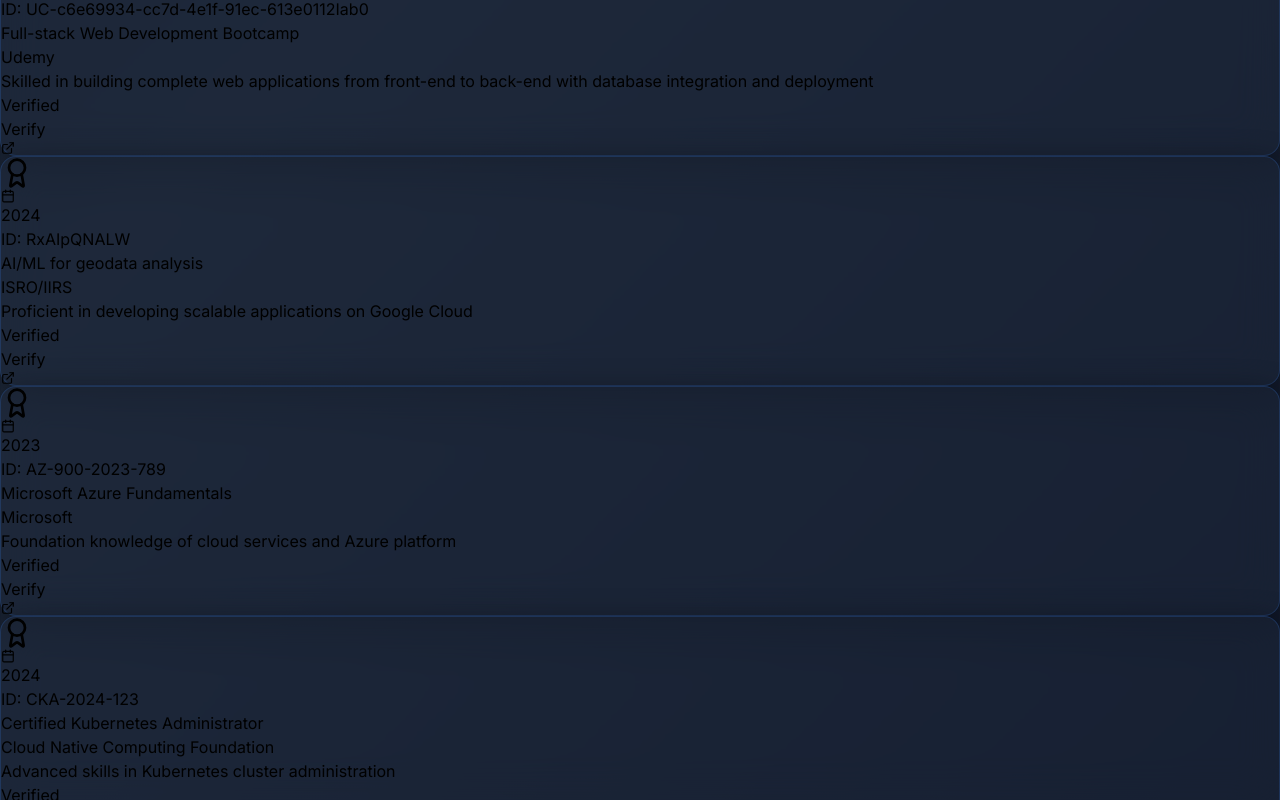
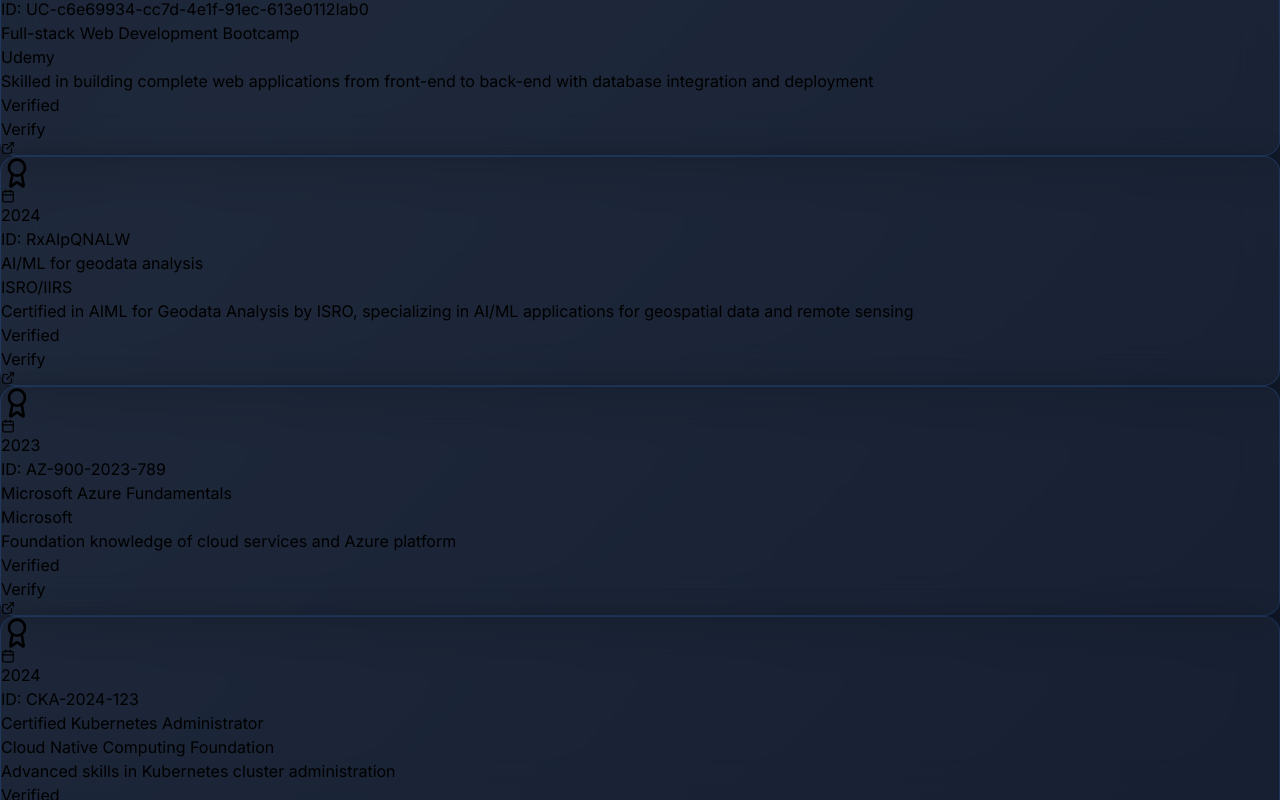
Before and after one commit to siddhartha246/Portfolio, a Next.js app: page / in a window 1280 px wide. Shown: the part 1504-2304 px from the top of the page. Built offline with nearby package versions, Linux system fonts and the light colour scheme.

Commit message:
Updated Certifications.tsx

```diff
--- a/components/Certifications.tsx
+++ b/components/Certifications.tsx
@@ -41,7 +41,7 @@ const Certifications = () => {
       issuer: 'ISRO/IIRS',
       date: '2024',
       credentialId: 'RxAIpQNALW',
-      description: 'Proficient in developing scalable applications on Google Cloud',
+      description: 'Certified in AIML for Geodata Analysis by ISRO, specializing in AI/ML applications for geospatial data and remote sensing',
       verifyUrl: 'https://isrolms.iirs.gov.in/mod/customcert/verify_certificate.php?code=RxAIpQNALW&qrcode=1',
       color: 'from-blue-500 to-cyan-500',
     },
```
